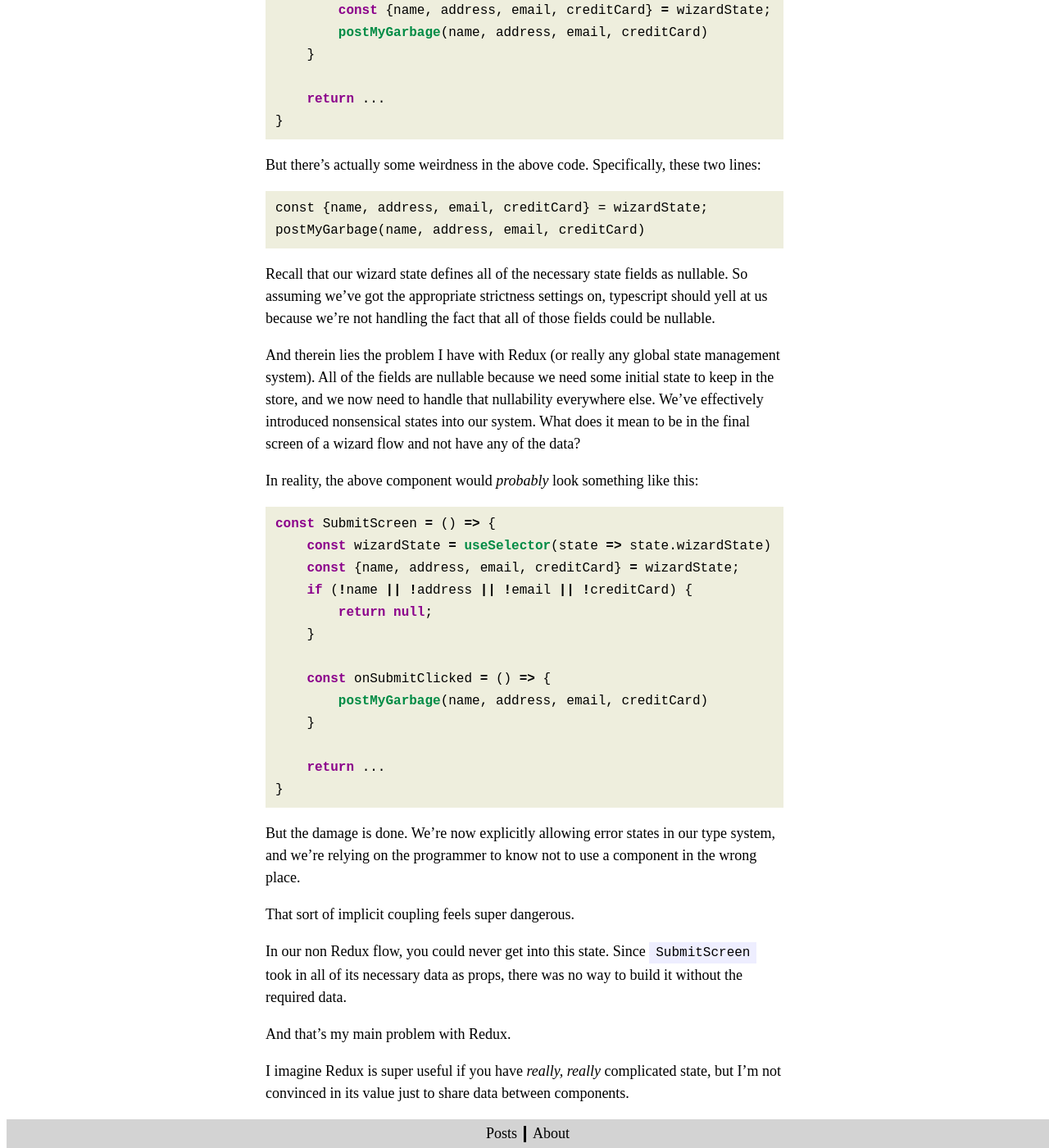
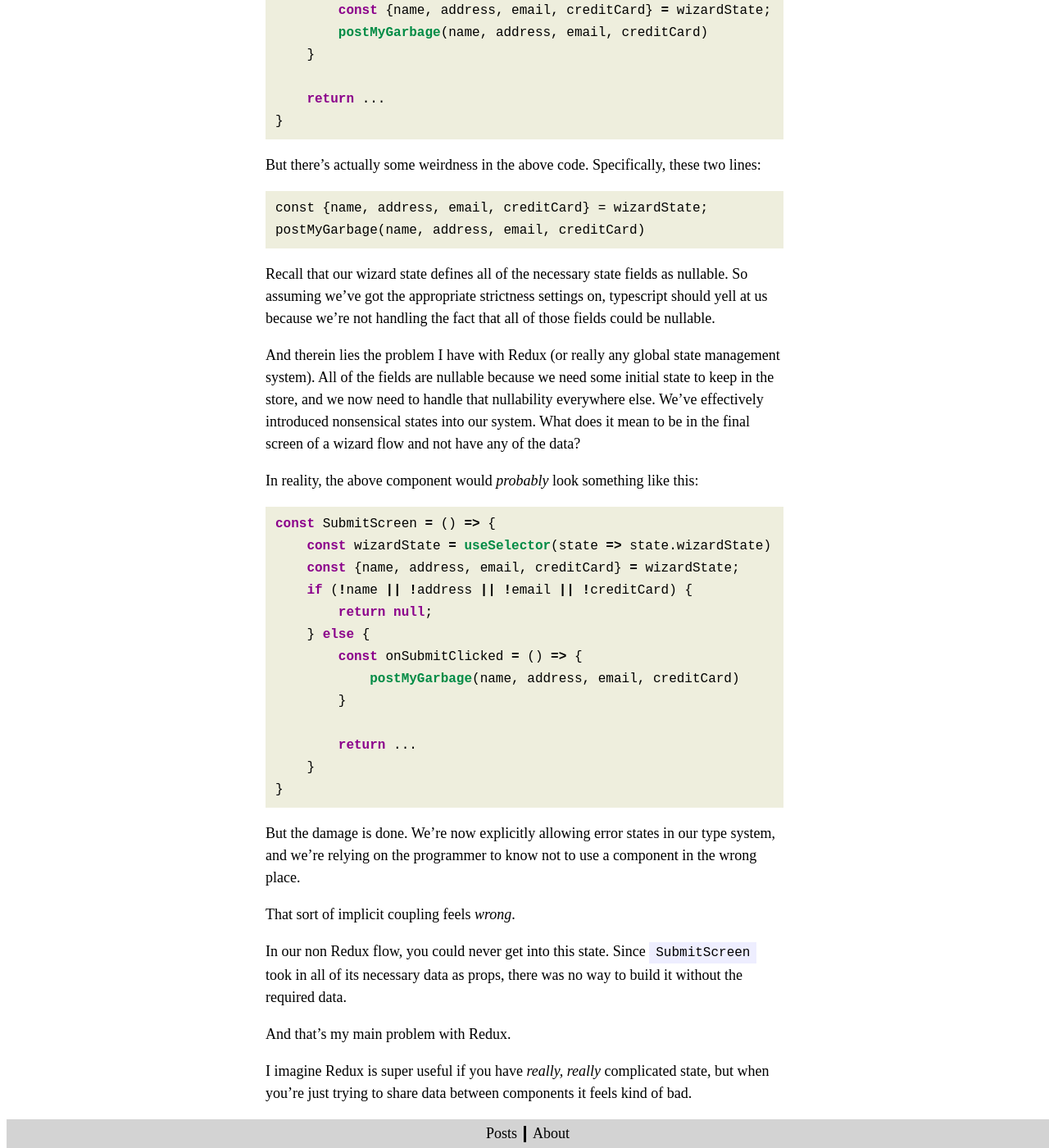
Before and after one commit to alexsullivan114/alexsullivan114.github.io, a Jekyll site: the page built from _posts/2020-01-26-refux-complications.markdown, in a window 1280 px wide and 1400 px high, scrolled down 5070 px. Shown: the whole window at 82% size. Built offline with Jekyll 4.4.1, drawn with Linux system fonts in a browser that asks for light colours.

Commit message:
Tweak redux post

````diff
--- a/_posts/2020-01-26-refux-complications.markdown
+++ b/_posts/2020-01-26-refux-complications.markdown
@@ -243,13 +243,13 @@ const SubmitScreen = () => {
     const {name, address, email, creditCard} = wizardState;
     if (!name || !address || !email || !creditCard) {
         return null;
+    } else {
+        const onSubmitClicked = () => {
+            postMyGarbage(name, address, email, creditCard)
+        }
+
+        return ...
     }
-
-    const onSubmitClicked = () => {
-        postMyGarbage(name, address, email, creditCard)
-    }
-
-    return ...
 }
 ```
 
@@ -257,7 +257,7 @@ But the damage is done. We're now explicitly allowing error states in our type
 system, and we're relying on the programmer to know not to use a component in
 the wrong place.
 
-That sort of implicit coupling feels super dangerous.
+That sort of implicit coupling feels _wrong_.
 
 In our non Redux flow, you could never get into this state. Since `SubmitScreen`
 took in all of its necessary data as props, there was no way to build it without
@@ -266,4 +266,5 @@ the required data.
 And that's my main problem with Redux.
 
 I imagine Redux is super useful if you have _really, really_ complicated state,
-but I'm not convinced in its value just to share data between components.
+but when you're just trying to share data between components it feels kind of
+bad.
````
